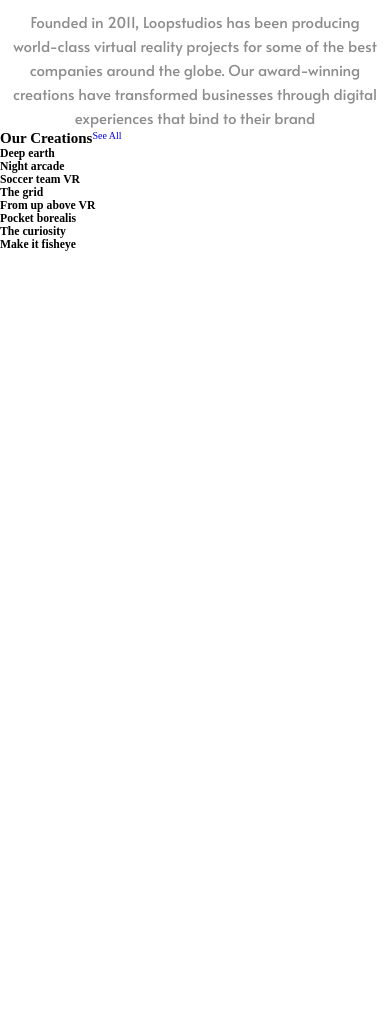
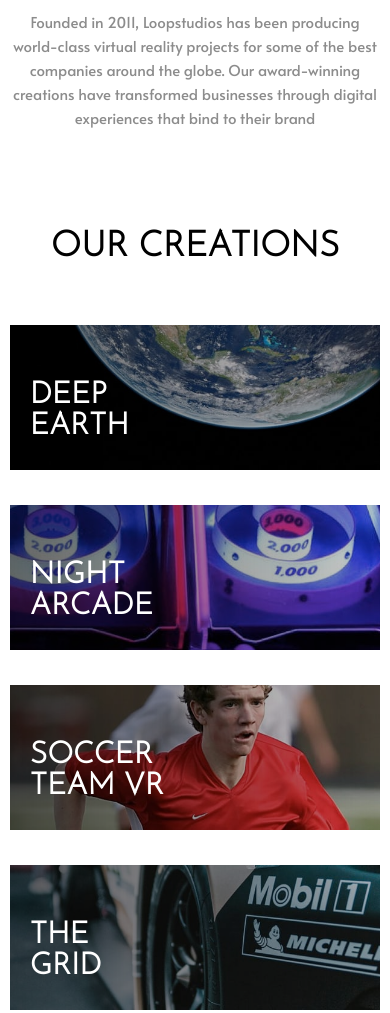
Before and after one commit to dragoshcode/loop-studios-landing-page, a website: page index.html in a window 390 px wide. Shown: the part 1260-2273 px from the top of the page. Before the commit the page ends 1811 px from the top, so only its background shows below. Drawn offline with Linux system fonts and the light colour scheme.

Commit message:
style creations section for mobile and tablet

```diff
--- a/assets/scss/_base.scss
+++ b/assets/scss/_base.scss
@@ -57,11 +57,6 @@
   // ! remove later
 }
 
-.presentation {
-  width: 95%;
-  margin-inline: auto;
-}
-
 .presentation__content img {
   width: 100%;
 }
@@ -84,3 +79,124 @@
     line-height: 2.4rem;
   }
 }
+
+.creations {
+  margin-top: 10rem;
+
+  &__heading {
+    position: relative;
+    justify-content: center;
+    align-items: center;
+
+    h2 {
+      font-size: clamp(3.5rem, 8vw, 5.7rem);
+      font-family: "Josefin Sans", sans-serif;
+      text-transform: uppercase;
+    }
+
+    a {
+      position: absolute;
+      left: 50%;
+      transform: translate(-50%);
+      top: 155rem;
+      text-transform: uppercase;
+      display: inline-block;
+      color: v.$bk;
+      border: 1px solid v.$bk;
+      padding: 1rem 4rem;
+      font-size: 1.5rem;
+      font-family: "Alata", sans-serif;
+      letter-spacing: 0.4rem;
+    }
+  }
+
+  &__cards {
+    gap: 3.5rem;
+    margin-top: 6rem;
+
+    &-card {
+      width: 100%;
+      height: 14.5rem;
+      background-position: top;
+      background-repeat: no-repeat;
+      background-size: cover;
+      align-items: center;
+
+      h3 {
+        color: v.$wt;
+        font-size: 3rem;
+        text-transform: uppercase;
+        font-family: "Josefin Sans", sans-serif;
+        margin-top: 2.75rem;
+        margin-left: 2rem;
+      }
+    }
+    .earth {
+      background: linear-gradient(
+          90deg,
+          rgba(0, 0, 0, 0.6) 0%,
+          rgba(0, 0, 0, 0.2) 100%
+        ),
+        url(/assets/images/mobile/image-deep-earth.jpg) top/cover no-repeat;
+    }
+    .arcade {
+      background: linear-gradient(
+          90deg,
+          rgba(0, 0, 0, 0.6) 0%,
+          rgba(0, 0, 0, 0.2) 100%
+        ),
+        url(/assets/images/mobile/image-night-arcade.jpg) top/cover no-repeat;
+    }
+    .soccer {
+      background: linear-gradient(
+          90deg,
+          rgba(0, 0, 0, 0.6) 0%,
+          rgba(0, 0, 0, 0.2) 100%
+        ),
+        url(/assets/images/mobile/image-soccer-team.jpg) top/cover no-repeat;
+    }
+    .race {
+      background: linear-gradient(
+          90deg,
+          rgba(0, 0, 0, 0.6) 0%,
+          rgba(0, 0, 0, 0.2) 100%
+        ),
+        url(/assets/images/mobile/image-grid.jpg) top/cover no-repeat;
+    }
+    .vr {
+      background: linear-gradient(
+          90deg,
+          rgba(0, 0, 0, 0.6) 0%,
+          rgba(0, 0, 0, 0.2) 100%
+        ),
+        url(/assets/images/mobile/image-from-above.jpg) top/cover no-repeat;
+    }
+    .borealis {
+      background: linear-gradient(
+          90deg,
+          rgba(0, 0, 0, 0.6) 0%,
+          rgba(0, 0, 0, 0.2) 100%
+        ),
+        url(/assets/images/mobile/image-pocket-borealis.jpg) top/cover no-repeat;
+    }
+    .curiosity {
+      background: linear-gradient(
+          90deg,
+          rgba(0, 0, 0, 0.6) 0%,
+          rgba(0, 0, 0, 0.2) 100%
+        ),
+        url(/assets/images/mobile/image-curiosity.jpg) top/cover no-repeat;
+    }
+    .fisheye {
+      background: linear-gradient(
+          90deg,
+          rgba(0, 0, 0, 0.6) 0%,
+          rgba(0, 0, 0, 0.2) 100%
+        ),
+        url(/assets/images/mobile/image-fisheye.jpg) top/cover no-repeat;
+    }
+    // &-card{
+    //   text-align: left;
+    // }
+  }
+}
--- a/assets/scss/_mQ.scss
+++ b/assets/scss/_mQ.scss
@@ -19,6 +19,16 @@
 @media only screen and (min-width: 600px) {
   .presentation__data p {
     padding-inline: 6rem;
+  }
+}
+
+@media only screen and (min-width: 700px) {
+  .creations {
+    &__heading {
+      a {
+        top: 157.5rem;
+      }
+    }
   }
 }
 
--- a/assets/scss/_reset.scss
+++ b/assets/scss/_reset.scss
@@ -46,3 +46,8 @@
 .hidden--primary {
   display: none;
 }
+
+.width{
+  width: 95%;
+  margin-inline: auto;
+}
--- a/index.html
+++ b/index.html
@@ -49,7 +49,7 @@
   </header>
 
   <main>
-    <section class="presentation">
+    <section class="presentation width">
       <div class="presentation__content grid">
         <figure>
           <img src="./assets/images/mobile/image-interactive.jpg" srcset="./assets/images/mobile/image-interactive.jpg 832w,
@@ -69,30 +69,30 @@
         <h2>Our Creations</h2>
         <a href="#">See All</a>
       </div>
-      <div class="creations__cards">
-        <div class="creations__cards-card earth">
-          <h3>Deep earth</h3>
+      <div class="creations__cards grid width">
+        <div class="creations__cards-card earth flex">
+          <h3>Deep <br> earth</h3>
         </div>
-        <div class="creations__cards-card arcade">
-          <h3>Night arcade</h3>
+        <div class="creations__cards-card arcade flex">
+          <h3>Night <br> arcade</h3>
         </div>
-        <div class="creations__cards-card soccer">
-          <h3>Soccer team VR</h3>
+        <div class="creations__cards-card soccer flex">
+          <h3>Soccer <br> team VR</h3>
         </div>
-        <div class="creations__cards-card race">
-          <h3>The grid</h3>
+        <div class="creations__cards-card race flex">
+          <h3>The <br> grid</h3>
         </div>
-        <div class="creations__cards-card vr">
-          <h3>From up above VR</h3>
+        <div class="creations__cards-card vr flex">
+          <h3>From up <br> above VR</h3>
         </div>
-        <div class="creations__cards-card borealis">
-          <h3>Pocket borealis</h3>
+        <div class="creations__cards-card borealis flex">
+          <h3>Pocket <br> borealis</h3>
         </div>
-        <div class="creations__cards-card curiosity">
-          <h3>The curiosity</h3>
+        <div class="creations__cards-card curiosity flex">
+          <h3>The <br> curiosity</h3>
         </div>
-        <div class="creations__cards-card fisheye">
-          <h3>Make it fisheye</h3>
+        <div class="creations__cards-card fisheye flex">
+          <h3>Make it <br> fisheye</h3>
         </div>
       </div>
     </section>
```
Also changed, not shown: assets/css/style.css.
